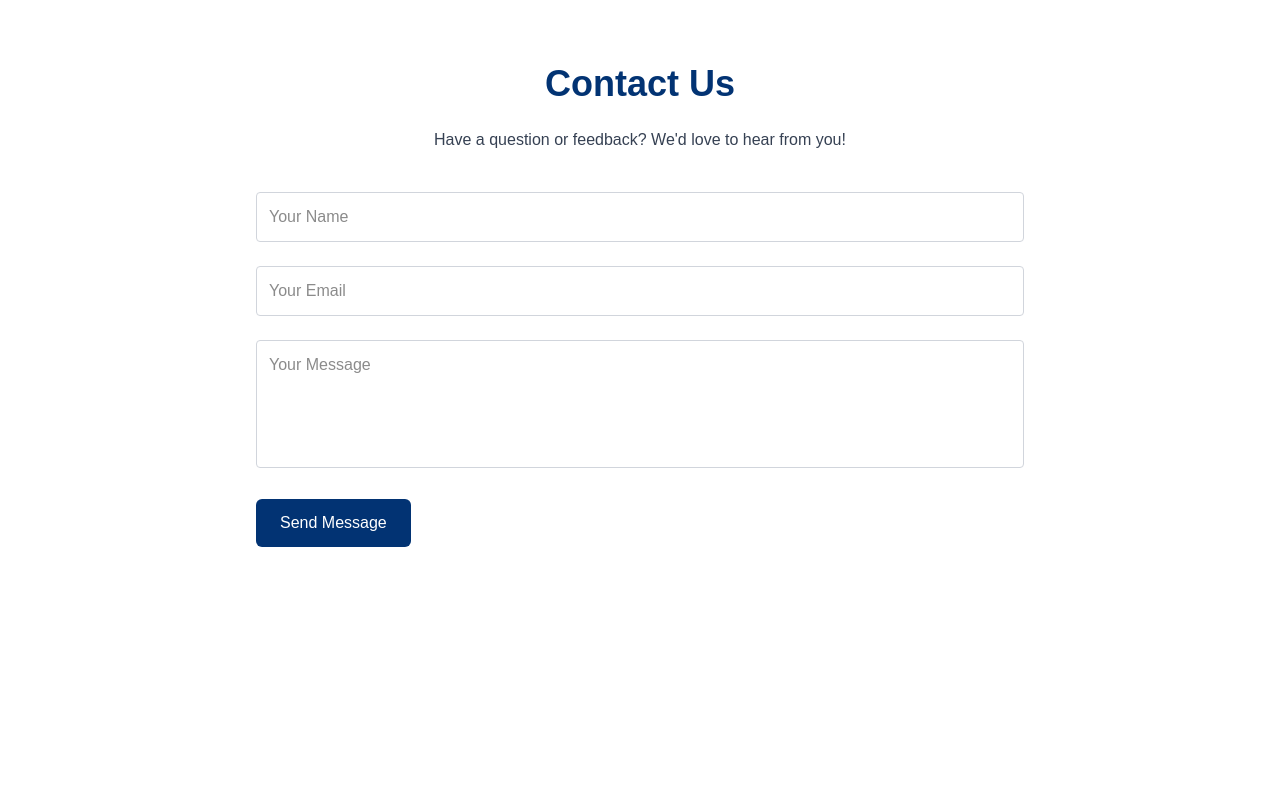
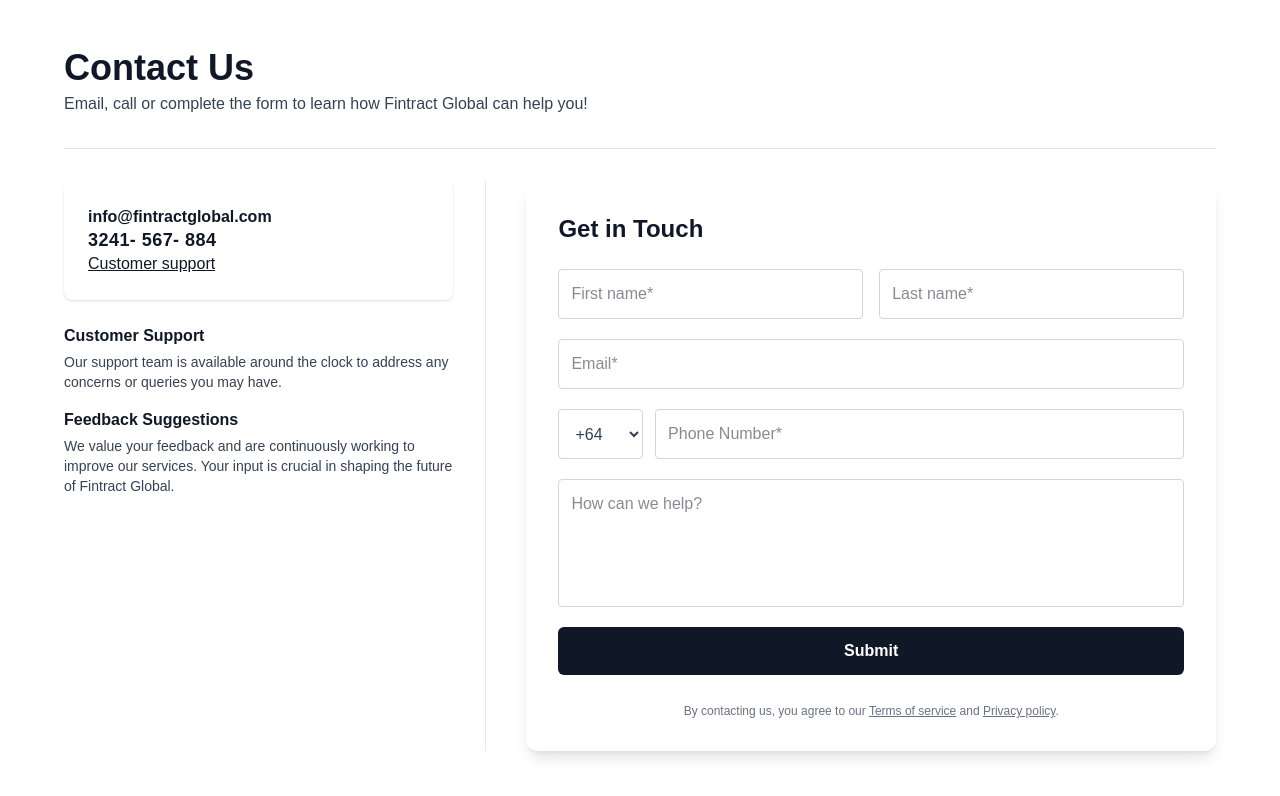
Before and after one commit to harshitagupta29/frontend, a Next.js app: page /contact in a window 1280 px wide. Shown: the top 796 px of the page. Built offline with nearby package versions, Linux system fonts and the light colour scheme.

Commit message:
your-commit-message

```diff
--- a/src/app/contact/page.js
+++ b/src/app/contact/page.js
@@ -1,34 +1,113 @@
+import Image from "next/image";
+
 export default function ContactPage() {
   return (
-    <main className="bg-white min-h-screen py-16 px-6">
-      <div className="max-w-3xl mx-auto text-center">
-        <h1 className="text-4xl font-bold text-[#023373] mb-6">Contact Us</h1>
-        <p className="text-gray-700 mb-10">
-          Have a question or feedback? We'd love to hear from you!
+    <main className="bg-white min-h-screen py-12 px-4">
+      <div className="max-w-6xl mx-auto">
+        {/* Main Heading and Subheading (LEFT-ALIGNED, not centered) */}
+        <h1 className="text-4xl font-bold text-gray-900 mb-1 text-left">
+          Contact Us
+        </h1>
+        <p className="text-gray-700 mb-8 max-w-2xl text-left">
+          Email, call or complete the form to learn how Fintract Global can help you!
         </p>
 
-        <form className="space-y-6 text-left">
+        {/* Two-Column Layout */}
+        <div className="flex flex-col lg:flex-row gap-10 border-t border-gray-200 pt-8">
+          {/* Left: Info Block (no duplicated heading, all flush left) */}
+          <div className="lg:w-[38%] w-full flex flex-col gap-6 border-r border-gray-200 pr-8">
+            <div className="rounded-lg shadow p-6 bg-white">
+              <a
+                href="mailto:info@fintractglobal.com"
+                className="font-semibold text-gray-900 hover:underline block text-base mb-0 pb-0"
+              >
+                info@fintractglobal.com
+              </a>
+              <p className="text-gray-900 text-lg font-semibold tracking-wide leading-tight mb-0 pb-0">
+                3241- 567- 884
+              </p>
+              <a
+                href="#"
+                className="text-gray-900 text-base underline hover:no-underline mb-2"
+              >
+                Customer support
+              </a>
+            </div>
+            <div>
+              <h3 className="font-semibold text-gray-900 text-base mb-1">
+                Customer Support
+              </h3>
+              <p className="text-gray-700 text-sm mb-2">
+                Our support team is available around the clock to address any concerns or queries you may have.
+              </p>
+              <h3 className="font-semibold text-gray-900 text-base mb-1 mt-4">
+                Feedback Suggestions
+              </h3>
+              <p className="text-gray-700 text-sm">
+                We value your feedback and are continuously working to improve our services. Your input is crucial in shaping the future of Fintract Global.
+              </p>
+            </div>
+          </div>
+
+          {/* Right: Form Section */}
+          <div className="lg:w-[62%] w-full bg-white rounded-xl shadow-lg p-8">
+            <h2 className="text-2xl font-bold text-gray-900 mb-6 text-left">
+              Get in Touch
+            </h2>
+            <form className="flex flex-col gap-5">
+              <div className="flex flex-col sm:flex-row gap-4">
                 <input
                   type="text"
-            placeholder="Your Name"
-            className="w-full p-3 rounded border border-gray-300"
+                  placeholder="First name*"
+                  className="w-full p-3 rounded border border-gray-300 focus:outline-none focus:ring-2 focus:ring-gray-600 text-gray-900"
+                  required
                 />
                 <input
+                  type="text"
+                  placeholder="Last name*"
+                  className="w-full p-3 rounded border border-gray-300 focus:outline-none focus:ring-2 focus:ring-gray-600 text-gray-900"
+                  required
+                />
+              </div>
+              <input
                 type="email"
-            placeholder="Your Email"
-            className="w-full p-3 rounded border border-gray-300"
+                placeholder="Email*"
+                className="w-full p-3 rounded border border-gray-300 focus:outline-none focus:ring-2 focus:ring-gray-600 text-gray-900"
+                required
               />
+              <div className="flex gap-3">
+                <select
+                  className="px-3 py-3 rounded border border-gray-300 bg-white text-gray-700 focus:outline-none focus:ring-2 focus:ring-gray-600 w-24"
+                  aria-label="Country code"
+                >
+                  <option value="+64">+64</option>
+                  <option value="+91">+91</option>
+                  <option value="+44">+44</option>
+                </select>
+                <input
+                  type="tel"
+                  placeholder="Phone Number*"
+                  className="w-full p-3 rounded border border-gray-300 focus:outline-none focus:ring-2 focus:ring-gray-600 text-gray-900"
+                  required
+                />
+              </div>
               <textarea
-            placeholder="Your Message"
-            className="w-full p-3 rounded border border-gray-300 h-32 resize-none"
-          ></textarea>
+                placeholder="How can we help?"
+                className="w-full p-3 rounded border border-gray-300 focus:outline-none focus:ring-2 focus:ring-gray-600 h-32 resize-none text-gray-900"
+                required
+              />
               <button
                 type="submit"
-            className="bg-[#023373] text-white px-6 py-3 rounded-md hover:bg-[#021e4e] transition"
+                className="w-full bg-gray-900 text-white px-6 py-3 rounded-md font-semibold hover:bg-gray-800 active:bg-gray-700 transition"
               >
-            Send Message
+                Submit
               </button>
+              <p className="text-xs text-gray-500 mt-2 text-center">
+                By contacting us, you agree to our <span className="underline cursor-pointer">Terms of service</span> and <span className="underline cursor-pointer">Privacy policy</span>.
+              </p>
             </form>
+          </div>
+        </div>
       </div>
     </main>
   );
--- a/src/app/services/page.js
+++ b/src/app/services/page.js
@@ -1,56 +1,62 @@
 'use client';
-import { useState } from 'react';
 
 export default function ServicesPage() {
-  const [openIndex, setOpenIndex] = useState(null);
-
   const services = [
-    {
-      title: "Personal & Business Banking",
-      description: "24/7 banking solutions tailored to individuals and enterprises alike.",
-    },
-    {
-      title: "Loans",
-      description: "Personal, home, and business loans with competitive interest rates.",
-    },
-    {
-      title: "Investment Services",
-      description: "Grow your wealth through a variety of safe investment options.",
-    },
-    {
-      title: "Insurance",
-      description: "Comprehensive insurance services for your life, health, and property.",
-    },
-    {
-      title: "Forex & International Banking",
-      description: "Seamless international banking, remittance and forex exchange.",
-    },
+    { title: "Account Aggregation", description: "The users will be able to add multiple accounts, even from different banks. User can apply for a bank account of their choice." },
+    { title: "International Money Transfer", description: "We provide highly secure premium APIs (PISP and Arts) for transactions. Our own payment, FX, and anti-fraud engines and predefined policies, frameworks, rules are designed for different jurisdictions. The platform supports transferring money anywhere in the world in real time." },
+    { title: "AI Analytics", description: "Our model allows end users and legal entities to get detailed insights in the form of cash flow and expenditure." },
+    { title: "Shared the Ledger and Credit Data", description: "User credit and trade account details can easily be shared with consent. The one-click data is to be sent to the lenders and other business entities." },
+    { title: "Document Vault", description: "Users can store sensitive documents in our highly secure vaults built on blockchain." },
+    { title: "Security Layers", description: "We integrated safeguards including multi-factor authentication, security analytics, behavioural biometrics-based fraud detection and prevention, transaction monitoring automation, anti-money laundering protocols, and know your customer." },
+    { title: "FX", description: "The user can send money anywhere in the world in real time with the best possible exchange rate. Banks can set their exchange rate in real time via a CSV update or from market data with an API." },
+    { title: "Core Banking", description: "All banks and accounts in any country and in any currency are supported by our global core banking platform. It encompasses not just interest rates but also prices, foreign exchange, working capital, and FX transactions." },
+    { title: "E2E Lending", description: "The platform has the capability to support end-to-end lending, including deal origination, deal operation, portfolio management, management reporting, and an intelligence dashboard. The firm supports both secured and unsecured lending." },
+    { title: "Secure Payment", description: "With the advanced security intelligence in various layers, payments can be sent securely anywhere in the world, and accounts are protected from unauthorized withdrawals." },
+    { title: "Payee Confirmation", description: "Our platform verifies every payee, ensuring secure and compliant transactions. You will always know you're sending money to the right person or account, reducing the risk of errors or fraud." },
+    { title: "Regulatory and Reporting", description: "The platform can custom generate reports for regulators and management—empowering transparency and compliance for every jurisdiction and business vertical." },
+    { title: "Future Dated Payment", description: "As per your planning, set your payment engine to process banking solution conversations as and when desired, and schedule up to 3 future dates." },
+    { title: "CARD Management", description: "The user portal is used for functions, electronic devices, stored-value cards, and account management. Real insights and management for seamless operations." },
+    { title: "Admin Dashboard", description: "A single, unified admin site that makes it easier to do everything: monitor transactions, manage users, and handle compliance and reporting for business operations." },
   ];
 
-  const toggleAccordion = (index) => {
-    setOpenIndex(openIndex === index ? null : index);
-  };
-
   return (
-    <div className="bg-gray-50 min-h-screen py-12 px-4">
-      <div className="max-w-4xl mx-auto text-center mb-10">
-        <h1 className="text-4xl font-bold text-gray-800">Our Services</h1>
-        <p className="text-gray-600 mt-4">Fintract Global offers a wide range of services to meet your financial needs.</p>
+    <div className="bg-white py-12 px-4 sm:px-6 lg:px-12">
+      <div className="text-center mb-12">
+        <h2 className="text-4xl font-bold text-gray-800">Our Services</h2>
       </div>
-
-      <div className="max-w-3xl mx-auto space-y-4">
+      <div className="max-w-4xl mx-auto divide-y">
         {services.map((service, index) => (
-          <div
-            key={index}
-            className="bg-white p-4 rounded-lg shadow cursor-pointer"
-            onClick={() => toggleAccordion(index)}
-          >
-            <div className="flex justify-between items-center">
-              <h3 className="text-xl font-semibold text-gray-800">{service.title}</h3>
-              <span>{openIndex === index ? '-' : '+'}</span>
-            </div>
-            {openIndex === index && (
-              <p className="mt-2 text-gray-600">{service.description}</p>
+          <div key={index} className="flex items-center py-8">
+            {/* Even index: text left, badge right */}
+            {index % 2 === 0 ? (
+              <>
+                <div className="w-1/2 flex justify-start">
+                  <div>
+                    <h3 className="text-lg md:text-xl font-bold text-gray-900">{service.title}</h3>
+                    <p className="mt-2 text-gray-600">{service.description}</p>
+                  </div>
+                </div>
+                <div className="w-1/2 flex justify-end">
+                  <div className="w-10 h-10 flex items-center justify-center rounded-full bg-green-700 text-white font-bold text-lg">
+                    {index + 1}
+                  </div>
+                </div>
+              </>
+            ) : (
+              /* Odd index: badge left, text right */
+              <>
+                <div className="w-1/2 flex justify-start">
+                  <div className="w-10 h-10 flex items-center justify-center rounded-full bg-green-700 text-white font-bold text-lg">
+                    {index + 1}
+                  </div>
+                </div>
+                <div className="w-1/2 flex justify-end">
+                  <div>
+                    <h3 className="text-lg md:text-xl font-bold text-gray-900">{service.title}</h3>
+                    <p className="mt-2 text-gray-600">{service.description}</p>
+                  </div>
+                </div>
+              </>
             )}
           </div>
         ))}
```
Also changed, not shown: src/app/about/page.js (+56 -32 lines). Lines whose indentation alone changed are shown as unchanged.
